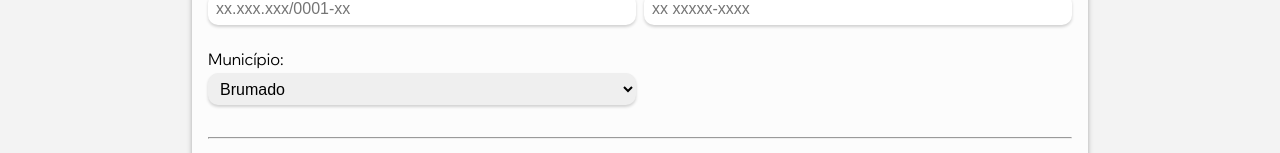
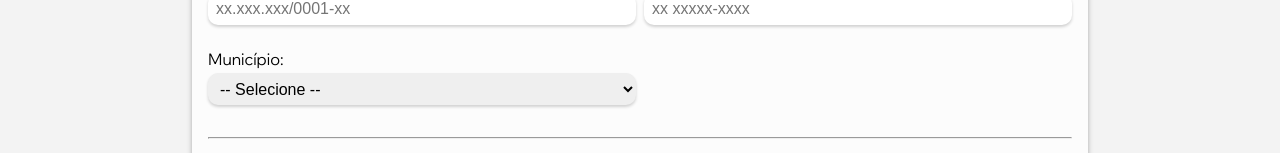
Before and after one commit to pedroluca/olimpiadas-cientificas, a React (Vite) app: page /cadastro in a window 1280 px wide. Shown: the part 323-476 px from the top of the page. Built offline with nearby package versions, Linux system fonts and the light colour scheme.

Commit message:
fix: consertar erro de seleção de municipio padrão

```diff
--- a/src/pages/Cadastro/CadastroEscola.jsx
+++ b/src/pages/Cadastro/CadastroEscola.jsx
@@ -111,6 +111,7 @@ export function CadastroEscola() {
             <span>
               <label htmlFor="municipio">Município:</label>
               <select name="municipio" id="municipio" onChange={handleChange} required>
+                <option value="" selected>-- Selecione --</option>
                 <option value="Brumado">Brumado</option>
                 <option value="Caculé">Caculé</option>
                 <option value="Caetité">Caetité</option>
```
